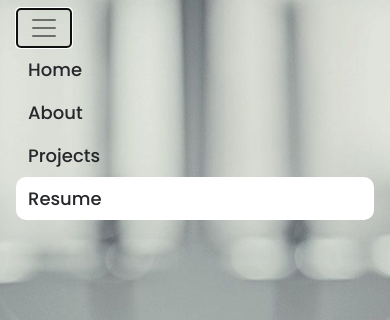
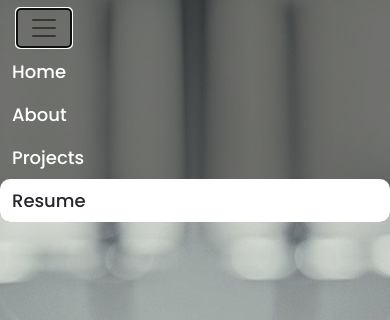
Before and after one commit to hemakshis/hemakshis.github.io, a plain HTML site: page index.html in a window 390 px wide. Both pictures are taken after a click on the button "Toggle navigation". Shown: the top 320 px of the page. Drawn offline with nearby package versions, Linux system fonts and the light colour scheme.

Commit message:
Finally Completed!

```diff
--- a/index.html
+++ b/index.html
@@ -69,7 +69,7 @@
                     <a href="https://www.quora.com/Hemakshi-Sachdev-1" target="_blank"><i class="fa fa-quora"></i></a>
                 </li>
                 <li>
-                    <a href="mailto:sachdev.hemakshi@gmail.com?Subject=Hi%20Hemakshi" target="_top"><i class="fa fa-envelope"></i></a>
+                    <a href="mailto:sachdev.hemakshi@gmail.com" target="_top"><i class="fa fa-envelope"></i></a>
                 </li>
             </ul>
         </div>
@@ -96,9 +96,10 @@
                             Solving hundreds of algorithmic problems on various platforms like SPOJ, CodeChef, Codeforces, etc..
                         </p>
                         <p>
-                            She enjoys writing code in <strong>JavaScript, C++ & little bit of Python.</strong>
+                            She enjoys writing code in <strong>JavaScript & C/C++.</strong> Right now, she is <strong>learning Python.</strong>
                             <br />
-                            With the help of FreeCodeCamp she learned web development, and now she feels like she owes something to this amazing tech community and so is on journey
+                            She learnt web development with the help of <a href="https://www.freecodecamp.org" target="_blank">FreeCodeCamp</a>, an amazing community of learners and mentors.
+                            Now, she feels like she owes something to this beautiful tech community and so is on journey
                             to explore the whole new world of open source.
                         </p>
                     </div>
--- a/script.js
+++ b/script.js
@@ -5,17 +5,17 @@
 /* global window: false */
 
 $(window).on('scroll', function () {
-    var scrollTop = $(this).scrollTop();
+    const scrollTop = $(this).scrollTop();
+    const windowWidth = $('body').innerWidth();
+
     if (scrollTop > 0) {
-        $("nav").css('background-color', 'rgba(0, 0, 0, 0.5)');
-        if ($(window).innerWidth < 992) {
-            $("nav").find('a').css('color', 'black');
-        } else {
-            $("nav").find('a').css('color', 'white');
+        $("nav").addClass('add-bgd');
+        $("nav").find('a').css('color', 'white');
+    } else {
+        if (windowWidth >= 992) {
+            $("nav").removeClass('add-bgd');
+            $("nav").find('a').css('color', '#25272b');
         }
-    } else {
-        $("nav").css('background-color', 'transparent');
-        $("nav").find('a').css('color', '#25272b');
     }
     $("#resume").find('a').css('color', '#25272b');
   });
@@ -26,16 +26,22 @@ $(document).ready(function () {
     $("#api-dev").hide();
     $("#front-end").hide();
 
-    const windowWidth = $(window).innerWidth;
+    const windowWidth = $('body').innerWidth();
     const windowHeight = $(window).height();
+
+    if (windowWidth < 992) {
+        $("nav").addClass('add-bgd');
+        $("nav").find('a').css('color', 'white');
+        $("#resume").find('a').css('color', '#25272b');
+    }
 
     const imgWidth = $(".card-img")[0].clientWidth;
     $(".card-img-overlay").each(function() {
         $(this).css('width', imgWidth);
     });
 
-    $("#home, #projects").css('width', windowWidth);
-    $("#home, #projects").css('height', windowHeight);
+    $("#home, #about, #projects").css('width', windowWidth);
+    $("#home").css('height', windowHeight);
 
     $("ul.navbar-nav").find('a').on('click', function () {
         var $href = $(this).attr('href');
--- a/style.css
+++ b/style.css
@@ -25,6 +25,7 @@ nav {
 
 .add-bgd {
     background-color: rgba(0,0,0,0.5);
+    border-radius: 0px;
 }
 
 .navbar-collapse {
@@ -153,10 +154,23 @@ nav {
 
 #resume {
     background-color: white;
-    color: black;
+    color: black !important;
 }
 
-@media (max-width: 768px) {
+@media (max-width: 991px) {
+    #myNavbar {
+        background: rgba(0,0,0,0.5);
+        border-radius: 0px;
+        border-bottom-left-radius: 10px;
+        border-bottom-right-radius: 10px;
+        position: absolute;
+        top: 50px;
+        left: 0;
+        right: 0;
+    }
+}
+
+@media (max-width: 766px) {
     #name {
         font-size: 6vw;
     }
@@ -184,7 +198,7 @@ nav {
     }
 }
 
-@media (max-width: 576px) {
+@media (max-width: 575px) {
     #home-container {
         top: 40%;
         bottom: 10%;
@@ -211,3 +225,9 @@ nav {
         margin-bottom: 3%;
     }
 }
+
+@media (max-width: 360px) {
+    #pagination-projects > li > a {
+        padding: 1vw;
+    }
+}
```
